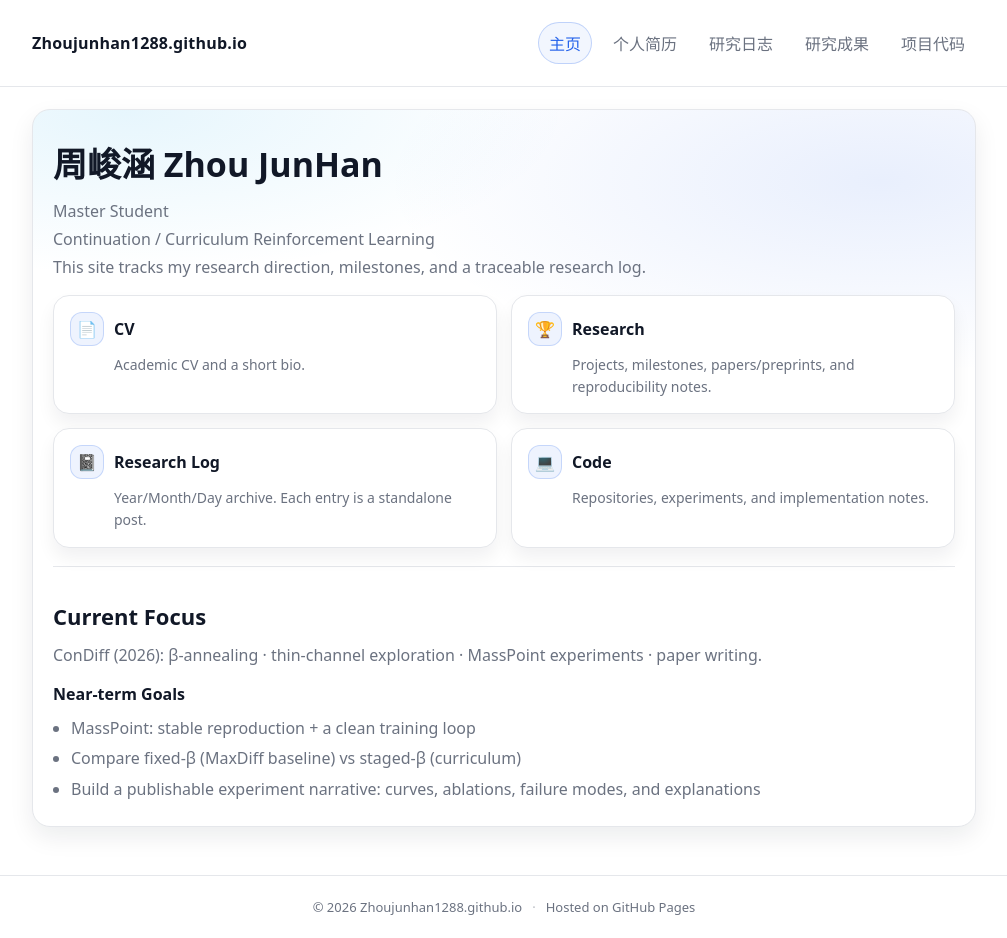
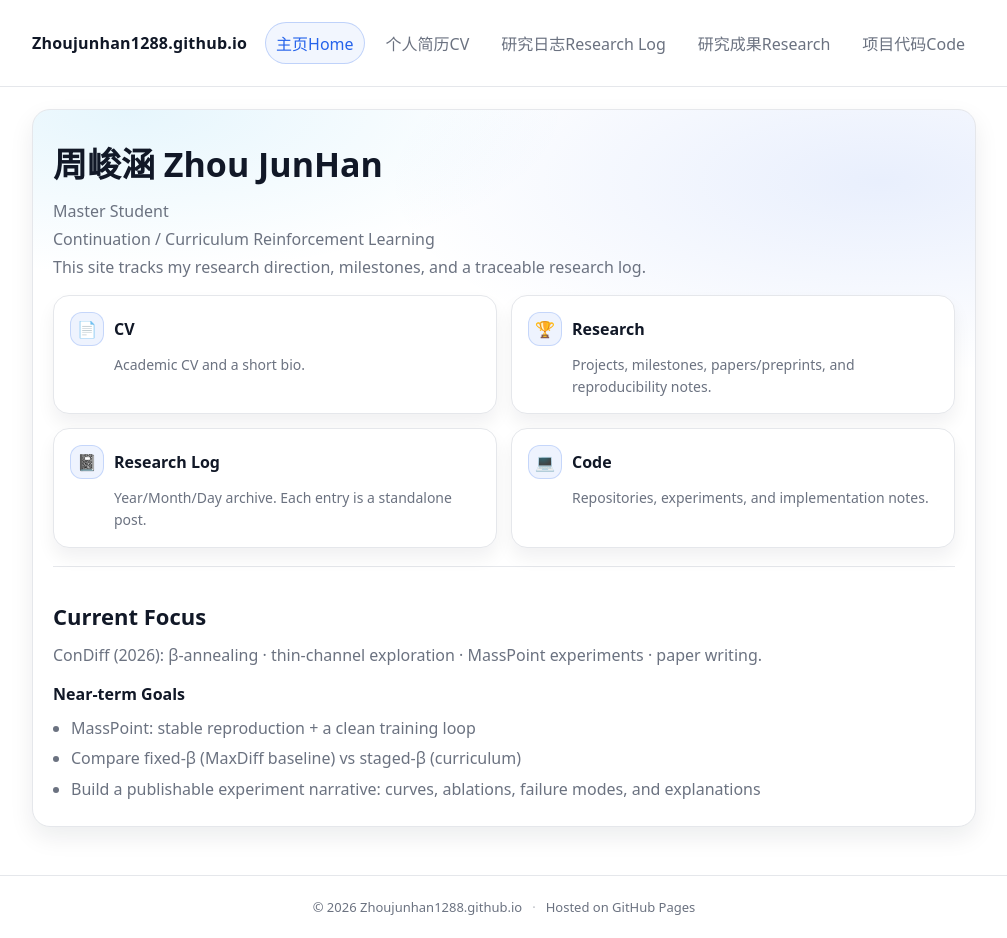
Before and after one commit to Zhoujunhan1288/Zhoujunhan1288.github.io, a Jekyll site: the page built from index.md, in a window 1280 px wide and 938 px high. Shown: the whole window, without its empty margins (136-1143 px from the left). Built offline with Jekyll 4.4.1, drawn with Linux system fonts in a browser that asks for light colours.

Commit message:
Update default.html

```diff
--- a/_layouts/default.html
+++ b/_layouts/default.html
@@ -15,19 +15,19 @@
         {% assign u = page.url %}
 
         <a href="{{ '/' | relative_url }}"
-           class="{% if u == '/' %}active{% endif %}">主页</a>
+           class="{% if u == '/' %}active{% endif %}">主页Home</a>
 
         <a href="{{ '/cv/' | relative_url }}"
-           class="{% if u == '/cv/' %}active{% endif %}">个人简历</a>
+           class="{% if u == '/cv/' %}active{% endif %}">个人简历CV</a>
 
         <a href="{{ '/log/' | relative_url }}"
-           class="{% if u == '/log/' or u contains '/log/' %}active{% endif %}">研究日志</a>
+           class="{% if u == '/log/' or u contains '/log/' %}active{% endif %}">研究日志Research Log</a>
 
         <a href="{{ '/research/' | relative_url }}"
-           class="{% if u == '/research/' or u contains '/research/' %}active{% endif %}">研究成果</a>
+           class="{% if u == '/research/' or u contains '/research/' %}active{% endif %}">研究成果Research</a>
 
         <a href="{{ '/code/' | relative_url }}"
-           class="{% if u == '/code/' or u contains '/code/' %}active{% endif %}">项目代码</a>
+           class="{% if u == '/code/' or u contains '/code/' %}active{% endif %}">项目代码Code</a>
     </nav>
     </div>
   </header>
```
